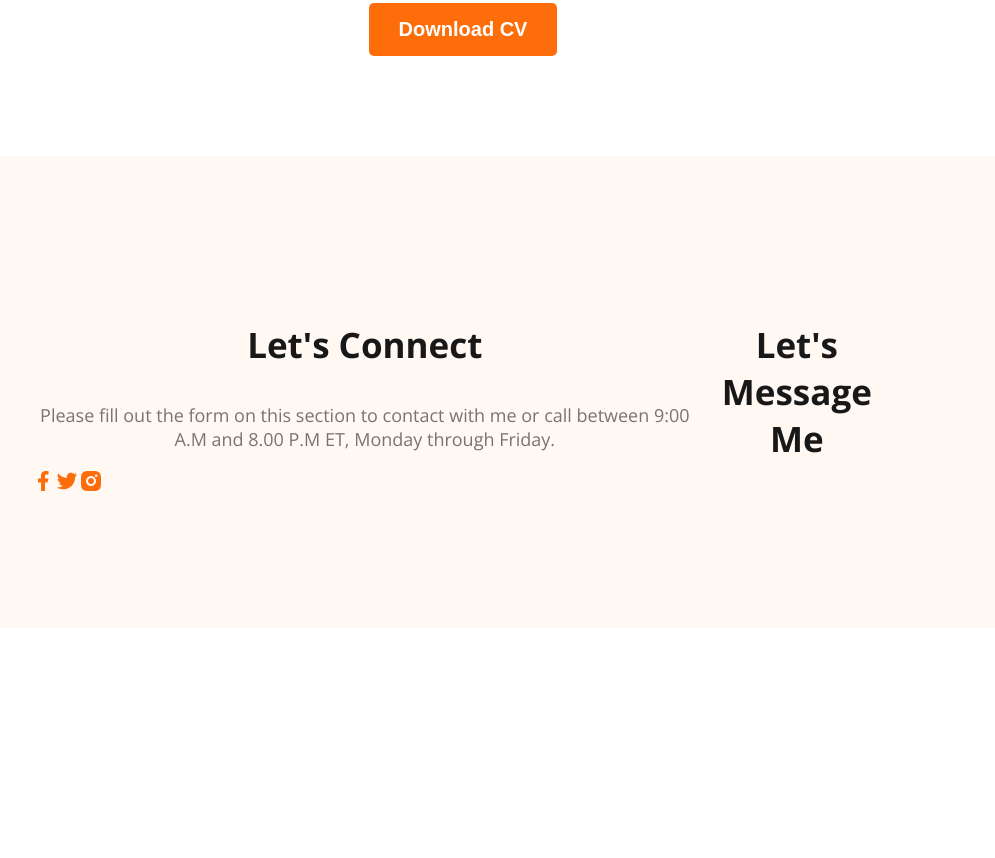
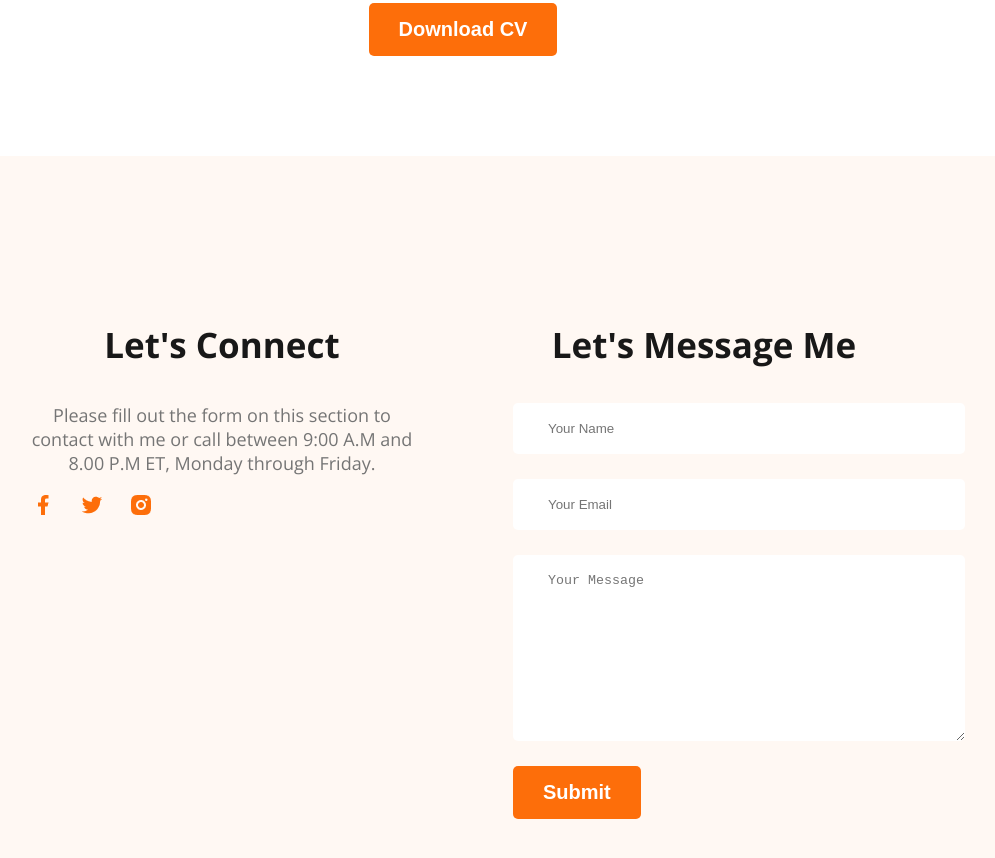
Before and after one commit to DavidDipto123/webdeveloper-portfolio, a plain HTML site: page index.html in a window 1280 px wide. Shown: the part 3154-4012 px from the top of the page, without its empty margins (177-1172 px from the left). Before the commit the page ends 3790 px from the top, so only its background shows below. Drawn offline with nearby package versions, Linux system fonts and the light colour scheme.

Commit message:
finished footer section with contact form

```diff
--- a/index.html
+++ b/index.html
@@ -170,6 +170,12 @@
 
         <div class="footer-column">
             <h3 class="section-title">Let's Message Me</h3>
+            <form class="contact" action="">
+                <input type="text" placeholder="Your Name">
+                <input type="email" name="" placeholder="Your Email" id="">
+                <textarea name="" placeholder="Your Message" id="" cols="30" rows="10"></textarea>
+                <input class="btn-primary" type="submit" value="Submit">
+            </form>
 
         </div>
     </footer>
--- a/styles/portfolio.css
+++ b/styles/portfolio.css
@@ -178,8 +178,25 @@ margin-top: 0;
 }
 /* footer style */
 footer{
+    gap: 100px;
     display: flex;
     background-color: #FFF8F3;
     padding: 130px 200px;
     margin-top: 100px;
 }
+.footer-column{
+    width: 50%;
+}
+.social-links a{
+margin-right: 25px;
+}
+.contact input[type="text"], .contact input[type="email"], textarea{
+display: block;
+margin-bottom: 25px;
+padding: 18px 35px;
+color: #757575;
+border-radius: 5px;
+background-color: #FFF;
+border: 0;
+width: 100%;
+}
```
